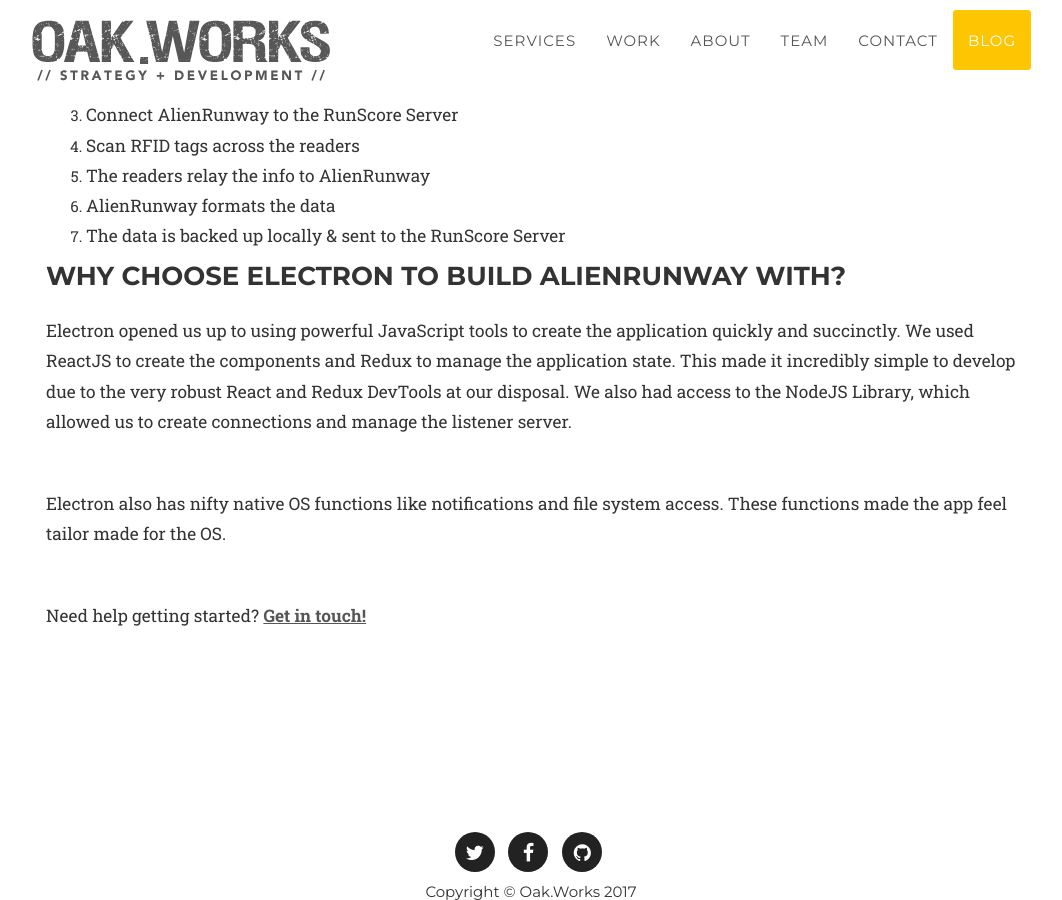
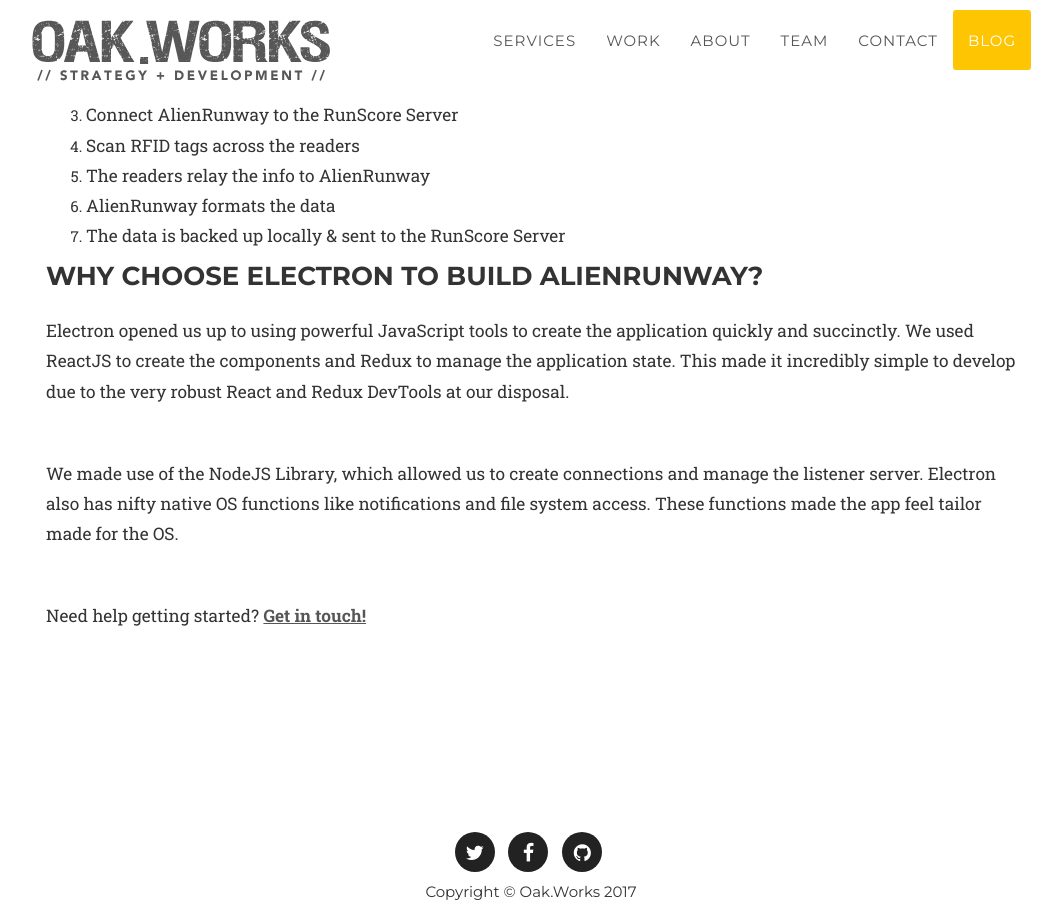
Before and after one commit to oakworks/oakworks.github.io, a Jekyll site: the page built from blog/_posts/2017-05-10-electron-rfid-relay.md, in a window 1280 px wide and 900 px high, scrolled down 1747 px. Shown: the whole window, without its empty margins (109-1171 px from the left). Built offline with Jekyll 4.4.1, drawn with Linux system fonts in a browser that asks for light colours; nearby versions of some CDN libraries; some web fonts are replaced.

Commit message:
alienrunwayPost: 🔧 Edits

```diff
--- a/blog/_posts/2017-05-10-electron-rfid-relay.md
+++ b/blog/_posts/2017-05-10-electron-rfid-relay.md
@@ -55,11 +55,11 @@
 
 1. The data is backed up locally & sent to the RunScore Server
 
-### Why choose Electron to build AlienRunway with?
+### Why choose Electron to build AlienRunway?
 
-Electron opened us up to using powerful JavaScript tools to create the application quickly and succinctly. We used ReactJS to create the components and Redux to manage the application state. This made it incredibly simple to develop due to the very robust React and Redux DevTools at our disposal. We also had access to the NodeJS Library, which allowed us to create connections and manage the listener server.
+Electron opened us up to using powerful JavaScript tools to create the application quickly and succinctly. We used ReactJS to create the components and Redux to manage the application state. This made it incredibly simple to develop due to the very robust React and Redux DevTools at our disposal.
 
-Electron also has nifty native OS functions like notifications and file system access. These functions made the app feel tailor made for the OS.
+We made use of the NodeJS Library, which allowed us to create connections and manage the listener server. Electron also has nifty native OS functions like notifications and file system access. These functions made the app feel tailor made for the OS.
 
 
 
```
